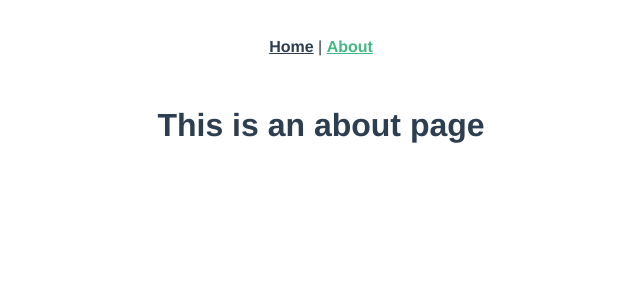
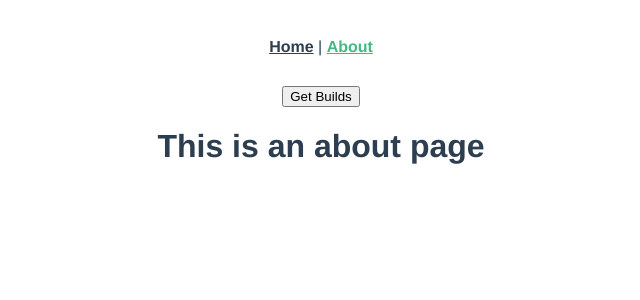
Before and after one commit to PaulJD88/AoE_Builds_fe, a Vue app: page /#/about in a window 1280 px wide. Shown: the top 300 px of the page, without its empty margins (319-959 px from the left). Built offline with nearby package versions, Linux system fonts and the light colour scheme.

Commit message:
First Additions

```diff
--- a/src/views/About.vue
+++ b/src/views/About.vue
@@ -1,5 +1,19 @@
 <template>
   <div class="about">
+    <button @click="getBuilds"> Get Builds </button>
     <h1>This is an about page</h1>
   </div>
 </template>
+
+<script>
+export default {
+  methods: {
+    getBuilds () {
+      console.log('Getting Builds!')
+    }
+  }
+}
+</script>
+
+<style>
+</style>
```
